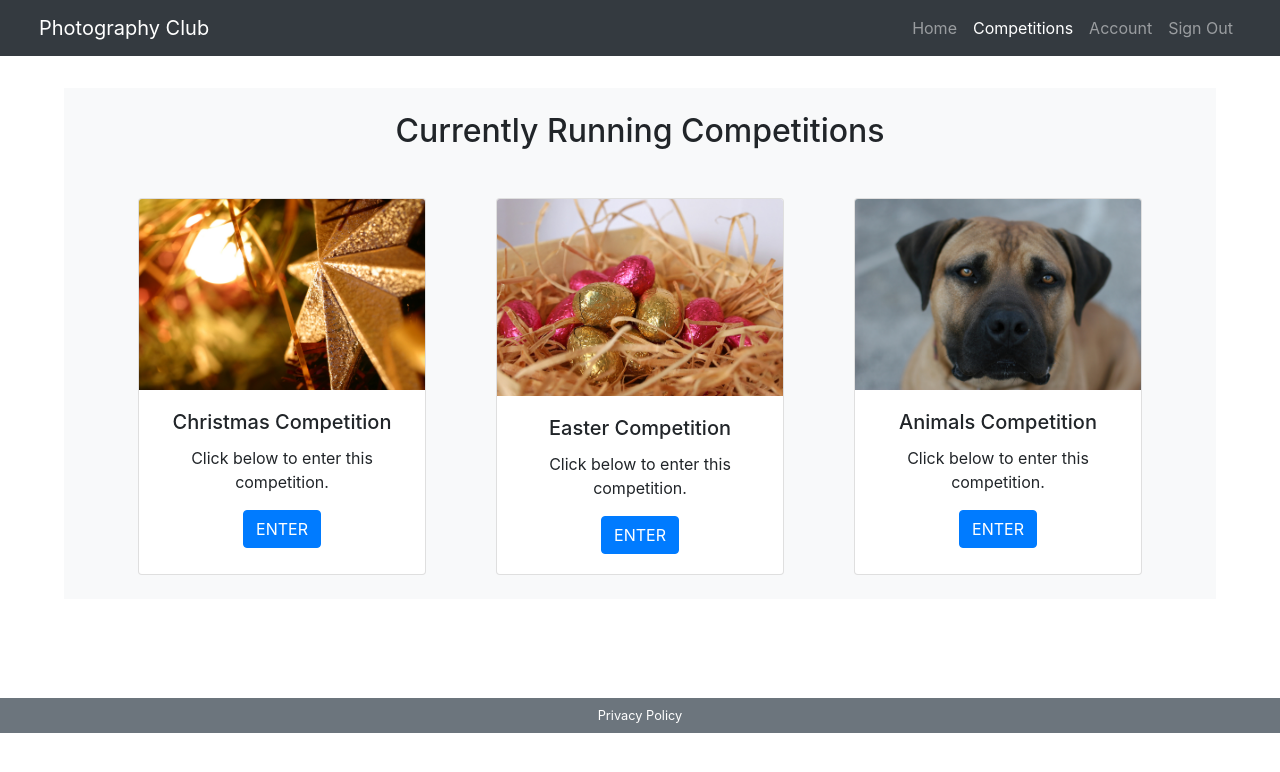
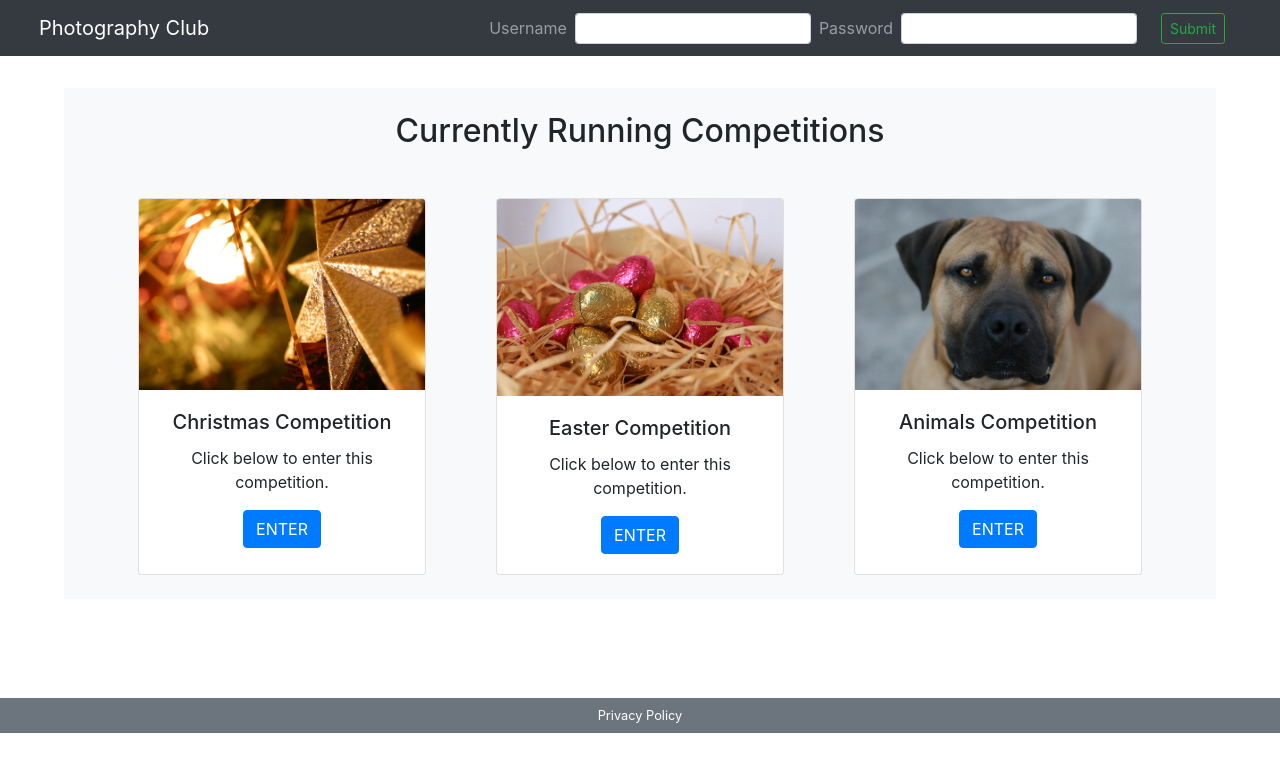
Before and after one commit to claireporter26/Photography-Club-Competitions, a plain HTML site: page competition-overview.html in a window 1280 px wide. Drawn offline with nearby package versions, Linux system fonts and the light colour scheme.

Commit message:
testing mobile devices

```diff
--- a/competition-overview.html
+++ b/competition-overview.html
@@ -8,13 +8,39 @@
     <title>Photography Club - Competition Overview</title>
 </head>
 <body>
-    <nav class="navbar d-flex justify-content-between navbar-expand-lg navbar-dark bg-dark px-4 title-nav">
+    <nav class="navbar d-flex justify-content-between navbar-nav navbar-expand-lg navbar-dark bg-dark px-4 title-nav">
+        <div class="container-fluid">
+        <a class="navbar-brand brand mb-0" href="index.html">Photography Club</a>
+
+        <button class="navbar-toggler btn nav-collapsed-btn pb-2" type="button" data-bs-toggle="collapse" data-bs-target="#homepagenav" aria-controls="navbarSupportedContent" aria-expanded="false" aria-label="Toggle navigation">
+            <span class="">Login</span>
+            <!-- <h4 class="nav-collapsed-text">Login</h4> -->
+        </button>
+        <div class="collapse navbar-collapse nav-collapse-content flex-grow-0" id="homepagenav">
+            <form class="d-flex title-nav__form align-items-center nav-form" action="">
+
+                    <!-- <div class="form-control me-2 title-nav__input"> -->
+                        <label for="username-signin" class="navbar-text mb-0">Username</label>
+                        <input class="form-control form-control-sm mx-2" name="username-signin" id="username-signin" type="text" aria-label="Username">
+                    <!--  -->
+                    <!-- <div class="title-nav__input"> -->
+                        <label for="password-signin" class="navbar-text mb-0">Password</label>
+                        <input class="form-control form-control-sm mx-2" name="password-signin" id="password-signin" type="password" aria-label="Password">
+                    <!-- </div> -->
+                    <!-- <div class="title-nav__input"> -->
+                        <button class="btn btn-outline-success btn-sm mx-3 btn-submit" type="submit">Submit</button>
+                    <!-- </div> -->
+            </form>
+        </div>
+    </div>
+    </nav>
+    <!-- <nav class="navbar d-flex justify-content-between navbar-expand-lg navbar-dark bg-dark px-4 title-nav">
         <div class="container-fluid">
             <a class="navbar-brand brand mb-0" href="index.html">Photography Club</a>
 
             <button class="navbar-toggler btn nav-collapsed-btn pb-2" type="button" data-bs-toggle="collapse" data-bs-target=".loggedinmenu" aria-controls="navbarSupportedContent" aria-expanded="false" aria-label="Toggle navigation">
                 <span class="navbar-toggler-icon"></span>
-                <!-- <h4 class="nav-collapsed-text">Login</h4> -->
+
             </button>
             <div class="collapse navbar-collapse nav-collapse-content flex-grow-0 loggedinmenu" id="loggedinmenu">
 
@@ -31,7 +57,7 @@
 
             </div>
         </div>
-    </nav>
+    </nav> -->
     <!-- <nav class="navbar d-flex justify-content-between navbar-nav navbar-expand-lg navbar-dark bg-dark px-4 title-nav">
         <div class="container-fluid">
             <a class="navbar-brand brand mb-0" href="index.html">Photography Club</a>
```
